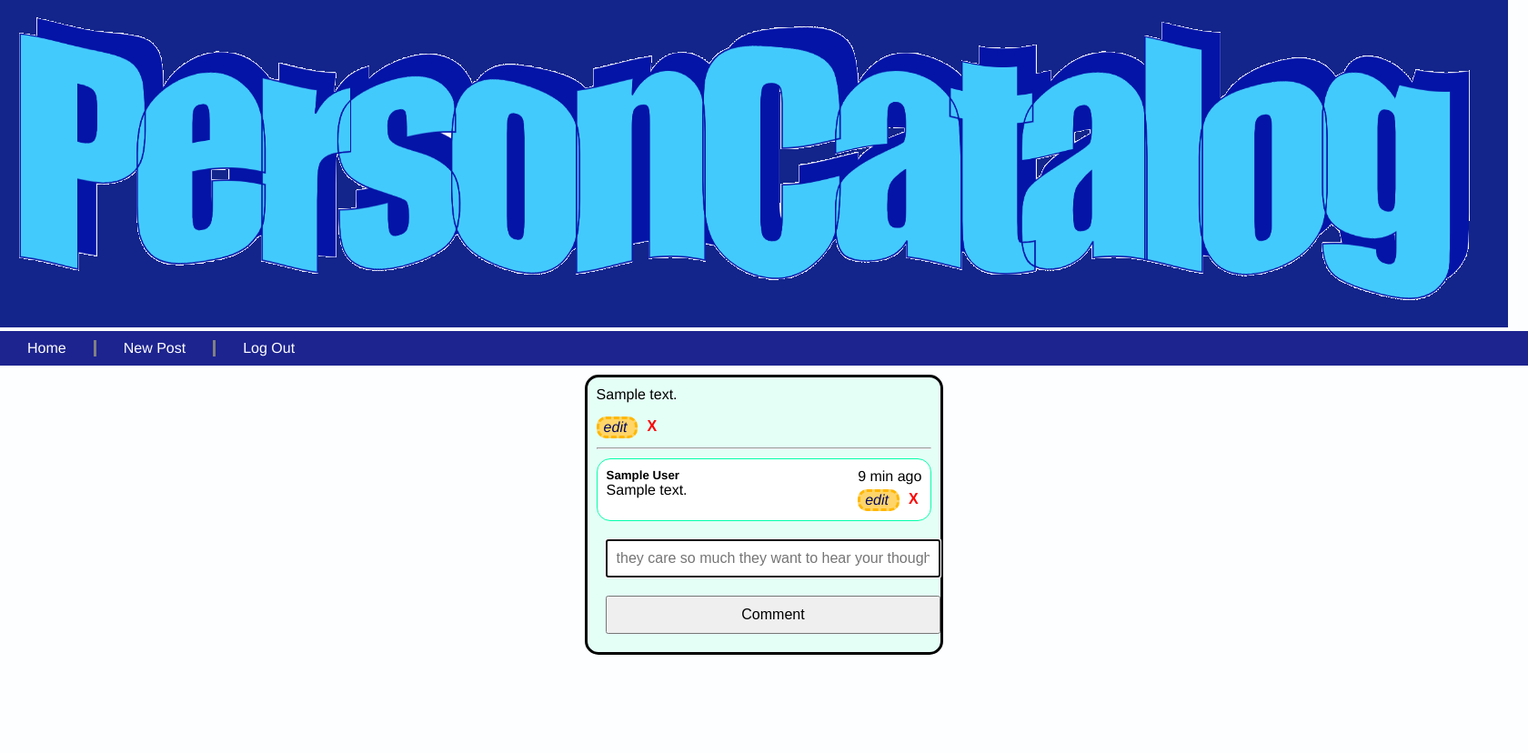
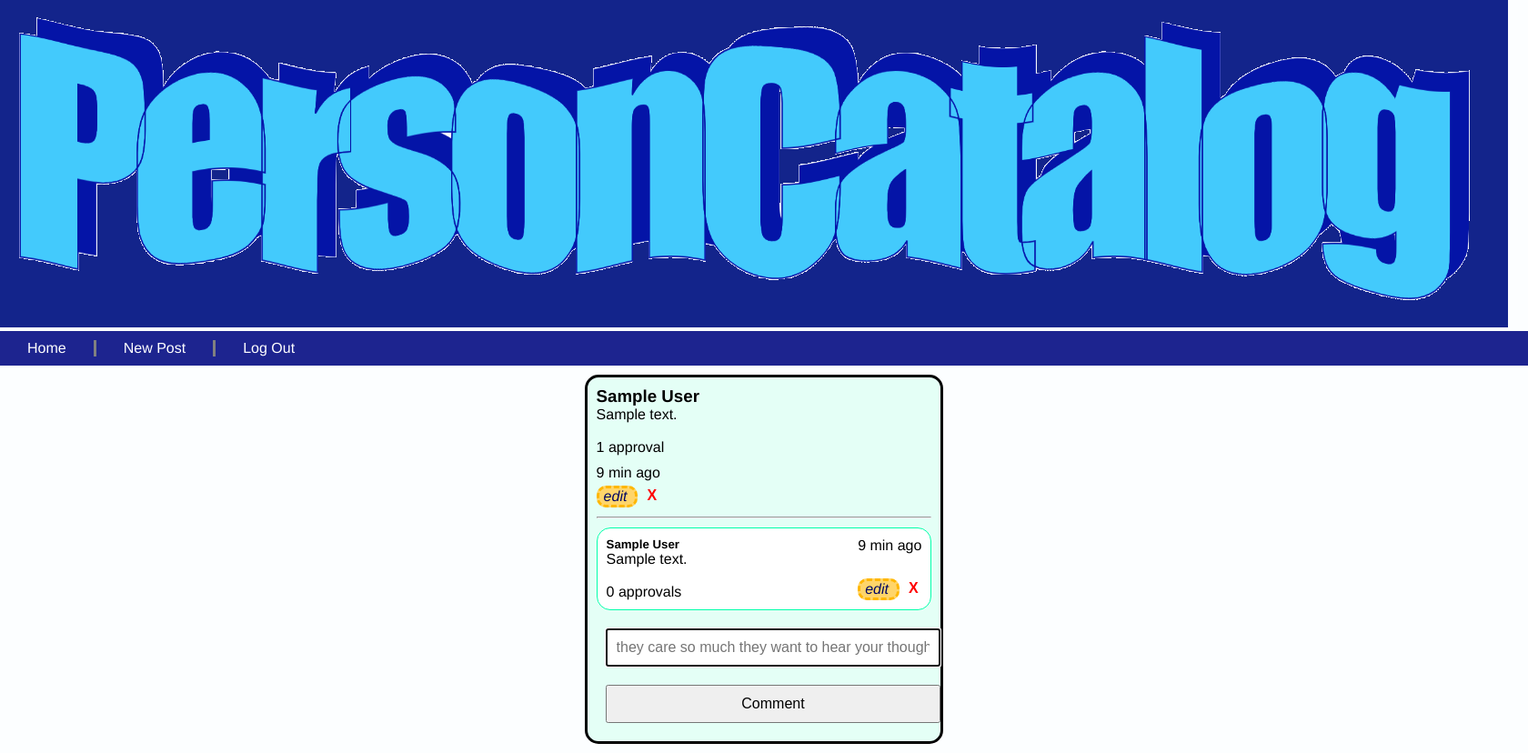
Before and after one commit to lookbehindyounow/destroy_facebook_eat_them_for_breakfast_take_their_business_eat_it_for_dinner, a Flask app: page /1/1/new_comment_form in a window 1680 px wide. Shown: the whole page at 91% size. Before the commit the page ends 720 px from the top, so only its background shows below. Run offline with Flask 3, Linux system fonts and the light colour scheme; tables that the repository leaves empty hold one stand-in row (values such as "Sample post").

Commit message:
approvals (likes/upvotes) up & running, seem to be working fine

```diff
--- a/controllers/posts_controller.py
+++ b/controllers/posts_controller.py
@@ -1,5 +1,5 @@
 from flask import render_template, redirect, Blueprint, request
-from models import User, Post, Comment
+from models import Post, Comment, Approval
 from app import db
 from datetime import datetime
 
@@ -10,16 +10,15 @@
     raw_posts=Post.query.all() # sort by time of last engagement (maybe just reverse the list, could edit a post's table entry & edit it right back to what it was each time a comment is made to 'bump' it down to the bottom of the posts table in the db)
     posts=[]
     for post in raw_posts:
-        post.set_name()
-        post.count_comments()
-        post.find_time()
+        post.set_variables()
+        post.get_comments()
         posts.append(post)
     return render_template("index.jinja",user_id=user_id,posts=posts)
 
 @posts_blueprint.route("/<int:user_id>/<int:post_id>")
 def show_post(user_id,post_id):
     post=Post.query.get(post_id)
-    post.set_name()
+    post.set_variables()
     comments=post.get_comments()
     return render_template("show_post.jinja",user_id=user_id,post=post,comments=comments)
 
@@ -37,6 +36,7 @@
 @posts_blueprint.route("/<int:user_id>/<int:post_id>/new_comment_form")
 def new_comment_form(user_id,post_id):
     post=Post.query.get(post_id)
+    post.set_variables()
     comments=post.get_comments()
     return render_template("new.jinja",user_id=user_id,role="Comment",post=post,comments=comments)
 
@@ -63,6 +63,8 @@
 def delete_post(user_id,post_id):
     post=Post.query.get(post_id)
     comments=post.get_comments()
+    [comment.set_variables() for comment in comments]
+    [[db.session.delete(approval) for approval in comment.approvals] for comment in comments]
     [db.session.delete(comment) for comment in comments]
     db.session.delete(post)
     db.session.commit()
@@ -71,8 +73,10 @@
 @posts_blueprint.route("/<int:user_id>/<int:post_id>/<int:comment_id>/edit_comment_form")
 def edit_comment_form(user_id,post_id,comment_id):
     post=Post.query.get(post_id)
+    post.set_variables()# move this up to above line?
+    comments=post.get_comments()
     comment=Comment.query.get(comment_id)
-    return render_template("new.jinja",user_id=user_id,role="Update Comment",post=post,comment=comment)
+    return render_template("new.jinja",user_id=user_id,role="Update Comment",post=post,comments=comments,comment=comment)
 
 @posts_blueprint.route("/<int:user_id>/<int:post_id>/<int:comment_id>/edit_comment",methods=["POST"])
 def edit_comment(user_id,post_id,comment_id):
@@ -84,6 +88,35 @@
 @posts_blueprint.route("/<int:user_id>/<int:post_id>/<int:comment_id>/delete_comment")
 def delete_comment(user_id,post_id,comment_id):
     comment=Comment.query.get(comment_id)
+    comment.set_variables()
+    [db.session.delete(approval) for approval in comment.approvals]
     db.session.delete(comment)
     db.session.commit()
     return redirect(f"/{user_id}/{post_id}")
+
+@posts_blueprint.route("/<int:user_id>/<int:post_id>/approve/<fromfeed>")
+def approve_post(user_id,post_id,fromfeed):
+    approvals=Approval.query.all()
+    existing=[approval for approval in approvals if approval.user_id==user_id and approval.post_id==post_id]
+    if len(existing)==0:
+        approval=Approval(user_id=user_id,ispost=True,post_id=post_id)
+        db.session.add(approval)
+    else:
+        db.session.delete(existing[0])
+    db.session.commit()
+    if bool(fromfeed):
+        return redirect(f"/{user_id}")
+    else:
+        return redirect(f"{user_id}/{post_id}")
+
+@posts_blueprint.route("/<int:user_id>/<int:post_id>/<int:comment_id>/approve")
+def approve_comment(user_id,post_id,comment_id):
+    approvals=Approval.query.all()
+    existing=[approval for approval in approvals if approval.user_id==user_id and approval.comment_id==comment_id]
+    if len(existing)==0:
+        approval=Approval(user_id=user_id,ispost=False,comment_id=comment_id)
+        db.session.add(approval)
+    else:
+        db.session.delete(existing[0])
+    db.session.commit()
+    return redirect(f"/{user_id}/{post_id}")
--- a/controllers/users_controller.py
+++ b/controllers/users_controller.py
@@ -1,5 +1,5 @@
 from flask import render_template, redirect, Blueprint, request
-from models import User, Post, Comment
+from models import User
 from app import db
 
 users_blueprint=Blueprint("users",__name__)
--- a/models.py
+++ b/models.py
@@ -11,6 +11,7 @@
 
     posts=db.relationship("Post",backref="user")
     comments=db.relationship("Comment",backref="user")
+    approvals=db.relationship("Approval",backref="user")
 
     def __repr__(self):
         return f"<User {self.id}: {self.name}>"
@@ -22,10 +23,9 @@
 
     content=db.Column(db.Text())
 
-    def set_name(self):
+    def set_variables(self):
         self.name=User.query.get(self.user_id).name
 
-    def find_time(self):
         seconds_since=(datetime.now()-self.time).seconds
         if seconds_since<86400:
             if seconds_since<3600:
@@ -39,33 +39,48 @@
             self.when=(str(self.time)[8:10]+"/"+str(self.time)[5:7]+"/"+str(self.time)[2:4]
                         +" - "+str(self.time)[11:13]+":"+str(self.time)[14:16])
 
+        all_approvals=Approval.query.all() # see class below - needs changed
+        if type(self)==Post:
+            self.approvals=[approval for approval in all_approvals if approval.ispost and approval.post_id==self.id]
+        else:
+            self.approvals=[approval for approval in all_approvals if not approval.ispost and approval.comment_id==self.id]
+
+        return self
+
+
 class Post(PostOrComment,db.Model):
     __tablename__="posts"
 
     comments=db.relationship("Comment",backref="post")
+    approvals=db.relationship("Approval",backref="post")
 
     def __repr__(self):
         return f"<Post {self.id} by User {self.user_id}: {self.content[:30]}>"
 
     def get_comments(self):
         all_comments=Comment.query.all() # inefficient, find sql solution (non-working ideas below)
-        comments=[]
-        for comment in all_comments:
-            if comment.post_id==self.id:
-                comment.set_name()
-                comment.find_time()
-                comments.append(comment)
+        comments=[comment.set_variables() for comment in all_comments if comment.post_id==self.id]
         # self.comment_count=Comment.query.join(Post).filter(self.id==Comment.post_id)
         # self.comment_count=db.select([comments.columns.id, comments.columns.post_id, comments.columns.content]).where(comments.columns.id==self.id)
+        self.comment_count=len(comments)
         return comments
-
-    def count_comments(self):
-        self.comment_count=len(self.get_comments())
 
 class Comment(PostOrComment,db.Model):
     __tablename__="comments"
 
     post_id=db.Column(db.Integer,db.ForeignKey("posts.id"))
 
+    approvals=db.relationship("Approval",backref="comment")
+
     def __repr__(self):
         return f"<Comment {self.id} by User {self.user_id} on Post {self.post_id}: {self.content[:30]}>"
+
+class Approval(db.Model):
+    __tablename__="approvals"
+
+    id=db.Column(db.Integer,primary_key=True)
+    user_id=db.Column(db.Integer,db.ForeignKey("users.id"))
+
+    ispost=db.Column(db.Boolean)
+    post_id=db.Column(db.Integer,db.ForeignKey("posts.id"))
+    comment_id=db.Column(db.Integer,db.ForeignKey("comments.id"))
--- a/templates/show_post.jinja
+++ b/templates/show_post.jinja
@@ -3,6 +3,8 @@
     <div class="post__left">
         <h3>{{post.name}}</h3>
         <p>{{post.content}}</p>
+        <br/>
+        <a class="post--link" href="/{{user_id}}/{{post.id}}/approve/0">{{post.approvals|length}} approval{% if post.approvals|length!=1 %}s{% endif %}</a>
     </div>
     <div class="post__right">
         <p>{{post.when}}</p>
@@ -15,12 +17,13 @@
     {% endif %}
     </div>
     <hr/>
-    {# likes CALL THEM APPROVALS HAHA #}
     {% for comment in comments %}
         <div class="comment">
             <div class="comment__left">
                 <h5>{{comment.name}}</h5>
                 <p>{{comment.content}}</p>
+                <br/>
+                <a class="post--link" href="/{{user_id}}/{{post.id}}/{{comment.id}}/approve">{{comment.approvals|length}} approval{% if comment.approvals|length!=1 %}s{% endif %}</a>
             </div>
             <div class="comment__right">
                 <p>{{comment.when}}</p>
```
Also changed, not shown: seed.py (+16 -1 lines), templates/index.jinja (+7 -6 lines).
